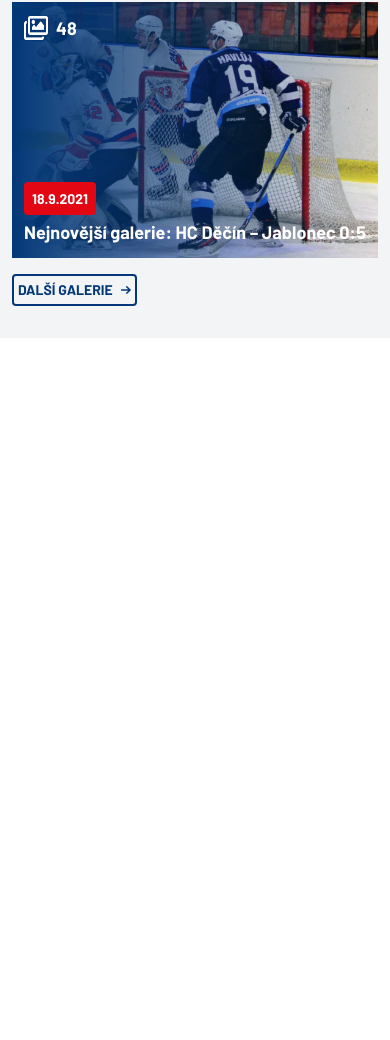
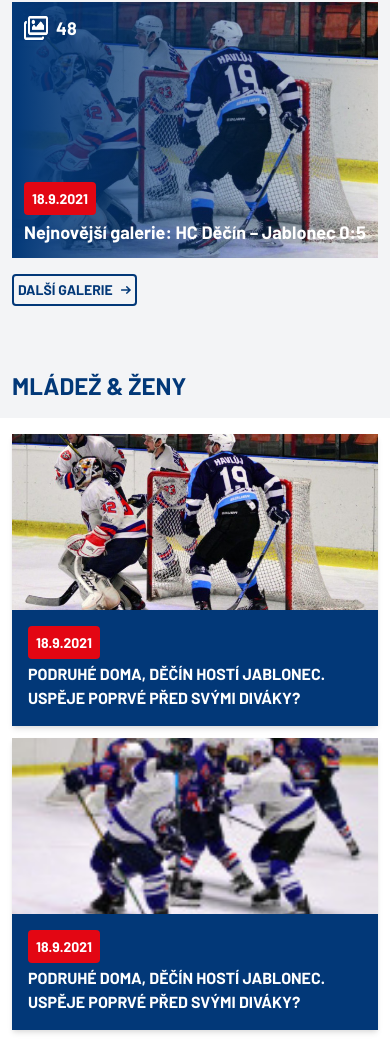
Before and after one commit to davidberka/hcdecin, a website: page dist/index.html in a window 390 px wide. Shown: the part 2098-3138 px from the top of the page. Before the commit the page ends 2436 px from the top, so only its background shows below. Drawn offline with nearby package versions, Linux system fonts and the light colour scheme.

Commit message:
Homepage Mobile - 2

```diff
--- a/css/styles.css
+++ b/css/styles.css
@@ -29,4 +29,8 @@
         content: "";
         @apply absolute inset-0 h-full w-full z-10 bg-gradient-to-r from-main-blue to-transparent;
     }
+    .youth::before {
+        content: "";
+        @apply absolute inset-0 h-20 w-full bg-gray-100 z-10;
+    }
 }
```
Also changed, not shown: dist/index.html, src/styles.css.
